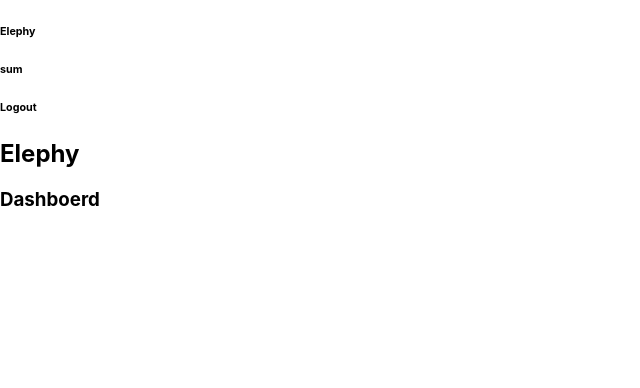
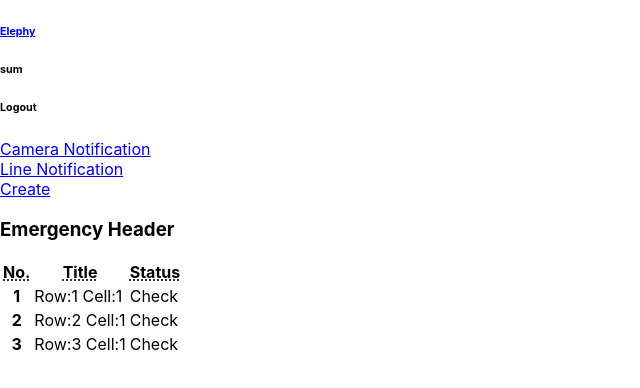
Before and after one commit to Elephy-Project/elephy-frontend, a React (Create React App) app: page / in a window 1280 px wide. Shown: the top 388 px of the page, without its empty margins (0-640 px from the left). Built offline with nearby package versions, Linux system fonts and the light colour scheme.

Commit message:
Inbox created

```diff
--- a/package.json
+++ b/package.json
@@ -9,6 +9,7 @@
     "cirrus-ui": "^0.7.0-patch.1",
     "react": "^18.0.0",
     "react-dom": "^18.0.0",
+    "react-router-dom": "^6.3.0",
     "react-scripts": "5.0.1",
     "web-vitals": "^2.1.4"
   },
--- a/src/App.js
+++ b/src/App.js
@@ -1,10 +1,25 @@
-import { Navbar, Dashboard } from "./components";
+import { Dashboard, Login, New, LineInbox, CamInbox } from "./components";
+import {Route, Routes, BrowserRouter} from "react-router-dom";
+import {Component} from "react";
 
-const App = () => (
-    <div >
-      {/*<Navbar />*/}
-      <Dashboard />
-    </div>
-);
+class App extends Component {
+
+  componentDidMount() {
+  }
+
+  render() {
+    return (
+        <BrowserRouter>
+          <Routes>
+            <Route path='/' element={<Dashboard />} />
+            <Route path='/login' element={<Login />} />
+            <Route path='/new' element={<New />} />
+            <Route path='/cam-inbox' element={<CamInbox />} />
+            <Route path='/line-inbox' element={<LineInbox />} />
+          </Routes>
+        </BrowserRouter>
+    )
+  };
+}
 
 export default App;
--- /dev/null
+++ b/src/components/CamInbox.js
@@ -0,0 +1,46 @@
+import 'cirrus-ui';
+
+import Navbar from "./Navbar";
+
+const CamInbox = () => {
+
+  return (
+      <div className="Login">
+        <Navbar/>
+        <div className="hero">
+          <div className="hero-body">
+            <div className="content">
+              <div>
+                <h3 className="title">Cam Inbox</h3>
+              </div>
+              <table className="table striped col-12">
+                <thead>
+                <tr>
+                  <th className="col-2"><abbr title="Title1">No.</abbr></th>
+                  <th className="col-10"><abbr title="Title2">Title</abbr></th>
+                </tr>
+                </thead>
+                <tbody>
+                <tr>
+                  <th>1</th>
+                  <td>Row:1 Cell:1</td>
+                </tr>
+                <tr>
+                  <th>2</th>
+                  <td>Row:2 Cell:1</td>
+                </tr>
+                <tr>
+                  <th>3</th>
+                  <td>Row:3 Cell:1</td>
+                </tr>
+                </tbody>
+              </table>
+            </div>
+          </div>
+        </div>
+      </div>
+
+  );
+}
+
+export default CamInbox;
--- a/src/components/Dashboard.js
+++ b/src/components/Dashboard.js
@@ -1,26 +1,70 @@
 import 'cirrus-ui';
-
+import React from "react";
 import Navbar from "./Navbar";
 
 const Dashboard = () => {
-
   return (
-      <div className="Home">
+      <div className="Dashboard">
         <Navbar/>
-        <section id={'splash'}>
-          <div className="hero fullscreen hero-img parallax-img">
-            <div className="hero-body">
-              <div className="content u-text-center">
-                <h1 className="uppercase white title" data-aos="zoom-in" data-aos-duration="1000">Elephy</h1>
-                <h3 className="uppercase white sub-title faded" data-aos="zoom-in" data-aos-duration="1200">Dashboerd</h3>
+        <div className="hero fullscreen hero-img parallax-img">
+          <div className="hero-body">
+            <div className="row">
+              <div className="col-3 u-items-center py-10">
+                <div className="btn col-12">
+                  <a href="/cam-inbox"> Camera Notification </a>
+                </div>
+                <div className="btn col-12">
+                  <a href="/line-inbox"> Line Notification </a>
+                </div>
+                <div className="btn col-12">
+                  <a href="/"> Create </a>
+                </div>
+              </div>
+              <div className="col-9">
+                <div className="row">
+                  <div className="card col-12">
+                    <div className="card__header">
+                      <h3 className="title my-1">Emergency Header</h3>
+                    </div>
+                    <div className="card__container">
+                      <div className="card__body pt-3">
+                        <table className="table striped col-12">
+                          <thead>
+                          <tr>
+                            <th className="col-1"><abbr title="Title1">No.</abbr></th>
+                            <th className="col-10"><abbr title="Title2">Title</abbr></th>
+                            <th className="col-1"><abbr title="Title3">Status</abbr></th>
+                          </tr>
+                          </thead>
+                          <tbody>
+                          <tr>
+                            <th>1</th>
+                            <td>Row:1 Cell:1</td>
+                            <td>Check</td>
+                          </tr>
+                          <tr>
+                            <th>2</th>
+                            <td>Row:2 Cell:1</td>
+                            <td>Check</td>
+                          </tr>
+                          <tr>
+                            <th>3</th>
+                            <td>Row:3 Cell:1</td>
+                            <td>Check</td>
+                          </tr>
+                          </tbody>
+                        </table>
+                      </div>
+                    </div>
+                  </div>
+                </div>
               </div>
             </div>
           </div>
-          <div className="transition transition--visible" />
-        </section>
+        </div>
       </div>
-
-  );
-}
+  )
+      ;
+};
 
 export default Dashboard;
--- /dev/null
+++ b/src/components/LineInbox.js
@@ -0,0 +1,50 @@
+import 'cirrus-ui';
+
+import Navbar from "./Navbar";
+
+const LineInbox = () => {
+
+  return (
+      <div className="Login">
+        <Navbar/>
+        <div className="hero">
+          <div className="hero-body">
+            <div className="content">
+              <div>
+                <h3 className="title">Cam Inbox</h3>
+              </div>
+              <table className="table striped col-12">
+                <thead>
+                <tr>
+                  <th className="col-1"><abbr title="Title1">No.</abbr></th>
+                  <th className="col-10"><abbr title="Title2">Title</abbr></th>
+                  <th className="col-1"><abbr title="Title1">Sender</abbr></th>
+                </tr>
+                </thead>
+                <tbody>
+                <tr>
+                  <th>1</th>
+                  <td>Row:1 Cell:1</td>
+                  <td>Villager 1</td>
+                </tr>
+                <tr>
+                  <th>2</th>
+                  <td>Row:2 Cell:1</td>
+                  <td>Villager 2</td>
+                </tr>
+                <tr>
+                  <th>3</th>
+                  <td>Row:3 Cell:1</td>
+                  <td>Villager 3</td>
+                </tr>
+                </tbody>
+              </table>
+            </div>
+          </div>
+        </div>
+      </div>
+
+  );
+}
+
+export default LineInbox;
--- /dev/null
+++ b/src/components/Login.js
@@ -0,0 +1,47 @@
+import 'cirrus-ui';
+
+import Navbar from "./Navbar";
+
+const Dashboard = () => {
+
+  return (
+      <div className="Login">
+        <Navbar/>
+        <div className="hero fullscreen hero-img parallax-img">
+          <div className="hero-body">
+            <div className="content">
+              <div className="card col-12">
+                <div className="card__header">
+                  <h3 className="title px-3 u-text-center">Login</h3>
+                </div>
+                <div className="row level">
+                  <div className="col-3 level-item">
+                    <p className="m-0">Username:</p>
+                  </div>
+                  <div className="col-8 level-item">
+                    <input type="name" value=""/>
+                  </div>
+                </div>
+                <div className="row level">
+                  <div className="col-3 level-item">
+                    <p className="m-0">Pasword:</p>
+                  </div>
+                  <div className="col-8 level-item m-0">
+                    <input type="password" value=""/>
+                  </div>
+                </div>
+                <div className="row">
+                  <div className="btn px-4 mx-5 col-12">
+                    <a href="/">Login</a>
+                  </div>
+                </div>
+              </div>
+            </div>
+          </div>
+        </div>
+      </div>
+
+  );
+}
+
+export default Dashboard;
--- a/src/components/Navbar.js
+++ b/src/components/Navbar.js
@@ -3,10 +3,10 @@
 const Navbar = () => {
 
   return (
-      <div className="header header-fixed unselectable header-animated doc-header">
+      <div className="header header-fixed unselectable header-animated doc-header" style={{zIndex: 30}}>
         <div className="header-brand">
           <div className="nav-item no-hover ">
-            <a><h6 className="title">Elephy</h6></a>
+            <a href="/"><h6 className="title">Elephy</h6></a>
           </div>
           <div className="nav-item nav-btn" id="header-btn">
             <span />
--- /dev/null
+++ b/src/components/New.js
@@ -0,0 +1,23 @@
+import 'cirrus-ui';
+
+import Navbar from "./Navbar";
+
+const Dashboard = () => {
+
+  return (
+      <div className="Login">
+        <Navbar />
+        <div className="hero fullscreen hero-img parallax-img">
+          <div className="hero-body">
+            <div className="content u-text-center">
+              <h1 className="uppercase white title" data-aos="zoom-in" data-aos-duration="1000">Elephy</h1>
+              <h3 className="uppercase white sub-title faded" data-aos="zoom-in" data-aos-duration="1200">Login page</h3>
+            </div>
+          </div>
+        </div>
+      </div>
+
+  );
+}
+
+export default Dashboard;
--- a/src/components/index.js
+++ b/src/components/index.js
@@ -1,2 +1,5 @@
-export { default as Navbar } from "./Navbar";
+export { default as Login } from "./Login";
 export { default as Dashboard } from "./Dashboard";
+export { default as New } from "./New";
+export { default as CamInbox } from "./CamInbox"
+export { default as LineInbox } from "./LineInbox"
```
Also changed, not shown: src/components/CamDetail.js (added, +34 -0 lines), src/components/LineDetail.js (added), src/components/Summary.js (added), 1 other file (tests, documents, lock files or other folders).
